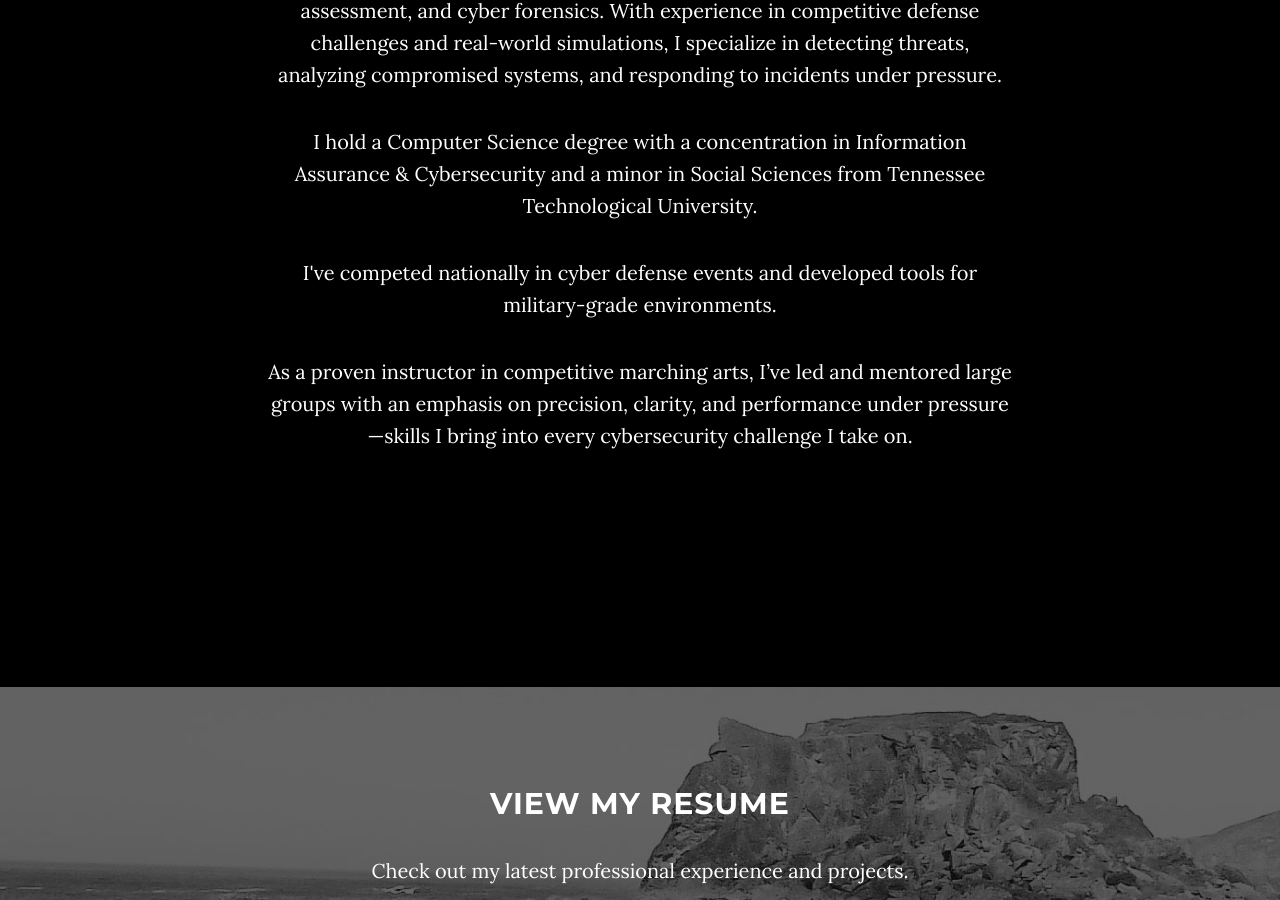
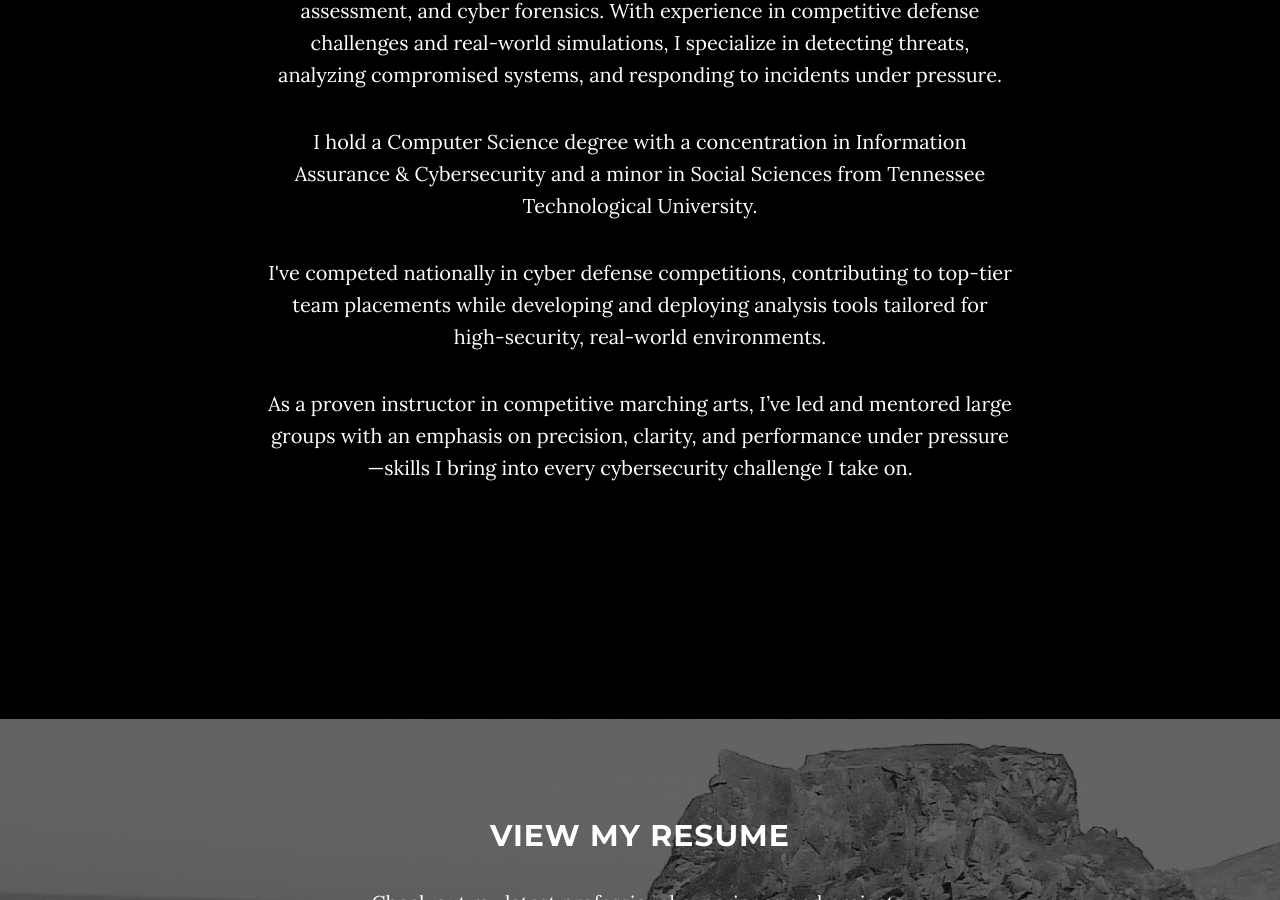
Before and after one commit to M-Kiriazes/M-Kiriazes.github.io, a Jekyll site: the page built from index.html, in a window 1280 px wide and 900 px high, scrolled down 1205 px. Built offline with Jekyll 4.4.1, drawn with Linux system fonts in a browser that asks for light colours.

Commit message:
Update about.html

```diff
--- a/_includes/about.html
+++ b/_includes/about.html
@@ -5,7 +5,7 @@
             <h2>About Me</h2>
             <p>Cybersecurity analyst with a passion for system defense, vulnerability assessment, and cyber forensics. With experience in competitive defense challenges and real-world simulations, I specialize in detecting threats, analyzing compromised systems, and responding to incidents under pressure.</p>
             <p>I hold a Computer Science degree with a concentration in Information Assurance & Cybersecurity and a minor in Social Sciences from Tennessee Technological University.</p>
-            <p>I've competed nationally in cyber defense events and developed tools for military-grade environments.</p>
+            <p>I've competed nationally in cyber defense competitions, contributing to top-tier team placements while developing and deploying analysis tools tailored for high-security, real-world environments.</p>
             <p>As a proven instructor in competitive marching arts, I’ve led and mentored large groups with an emphasis on precision, clarity, and performance under pressure—skills I bring into every cybersecurity challenge I take on.</p>
         </div>
     </div>
```
